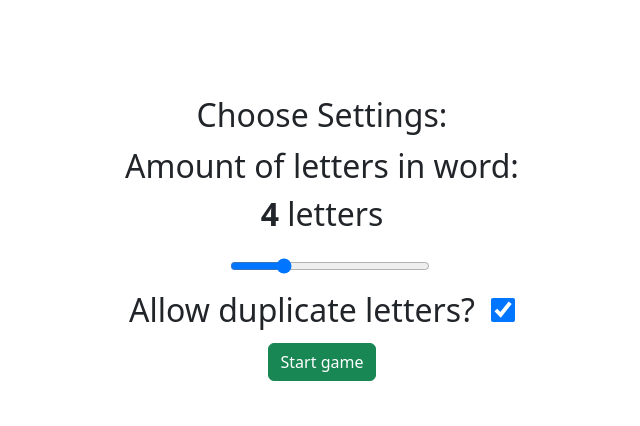
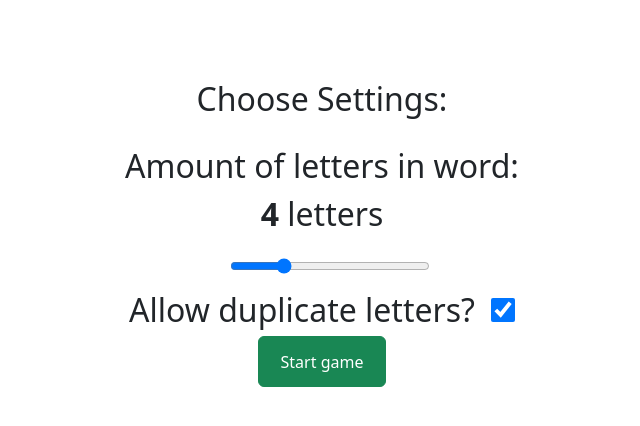
Before and after one commit to Paajt/Guessing-game, a React (Vite) app in the folder frontend/: page / in a window 1280 px wide. Shown: the top 426 px of the page, without its empty margins (318-958 px from the left). Built offline with nearby package versions, Linux system fonts and the light colour scheme; the HTML template or start-up script is replaced by a standard one.

Commit message:
Connect guess input with feedback algorithm and log results plus minor styling

```diff
--- a/frontend/src/components/Game/Game.jsx
+++ b/frontend/src/components/Game/Game.jsx
@@ -1,6 +1,7 @@
 import "./game.css";
 import Button from "react-bootstrap/Button";
 import { useState } from "react";
+import feedback from "../../utils/feedback.js";
 
 async function loadWordsFromTxt() {
   const response = await fetch("/words_eng.txt");
@@ -20,6 +21,8 @@ export default function Game() {
   const [wordLength, setWordLength] = useState(4);
   const [allowDuplicates, setAllowDuplicates] = useState(true);
   const [targetWord, setTargetWord] = useState("");
+  const [guess, setGuess] = useState("");
+  const [guesses, setGuesses] = useState([]);
 
   async function startGame(e) {
     e.preventDefault();
@@ -52,11 +55,27 @@ export default function Game() {
     console.log("Chosen word:", randomWord);
   }
 
+  function handleGuessSubmit(e) {
+    e.preventDefault();
+
+    if (guess.length !== wordLength) {
+      alert(`Guess must be exacly ${wordLength} letters.`);
+      return;
+    }
+
+    const result = feedback(guess.toUpperCase(), targetWord);
+    console.log("Guess:", guess.toUpperCase());
+    console.log("Feedback:", result);
+
+    setGuesses([...guesses, result]);
+    setGuess("");
+  }
+
   return (
     <div className="Bg">
       {!gameStarted ? (
         <form onSubmit={startGame}>
-          <h2>Choose Settings:</h2>
+          <h2 className="h2-header">Choose Settings:</h2>
 
           <label>
             Amount of letters in word:
@@ -88,7 +107,29 @@ export default function Game() {
           </Button>
         </form>
       ) : (
-        <p>Game below here</p>
+        <div>
+          <form onSubmit={handleGuessSubmit}>
+            <p className="p-margin">
+              Guess the word (<strong>{wordLength} letters</strong>)
+            </p>
+            <input
+              type="text"
+              value={guess}
+              onChange={(e) => setGuess(e.target.value.toUpperCase())}
+              maxLength={wordLength}
+              placeholder="Your guess"
+            />
+            <p>
+              {guess.length === wordLength
+                ? `Letters: ${guess.length} ☑️`
+                : `Letters: ${guess.length} ⚠️`}
+            </p>
+            <br />
+            <Button type="submit" variant="primary">
+              Guess
+            </Button>
+          </form>
+        </div>
       )}
     </div>
   );
--- a/frontend/src/components/Game/game.css
+++ b/frontend/src/components/Game/game.css
@@ -1,5 +1,10 @@
+.h2-header {
+  margin-top: 1rem;
+  margin-bottom: 1.5rem;
+}
+
 form {
-  padding-top: 6rem;
+  padding-top: 4rem;
   font-size: 2rem;
   text-align: center;
 }
@@ -7,6 +12,7 @@ form {
 input[type="range"] {
   width: 200px;
   margin-left: 1rem;
+  text-align: center;
 }
 
 input[type="checkbox"] {
@@ -15,6 +21,16 @@ input[type="checkbox"] {
   height: 1.5rem;
 }
 
+input[type="text"] {
+  text-align: center;
+  font-weight: bold;
+}
+
 p {
   text-align: center;
 }
+
+Button {
+  width: 8rem;
+  height: 3.2rem;
+}
```
